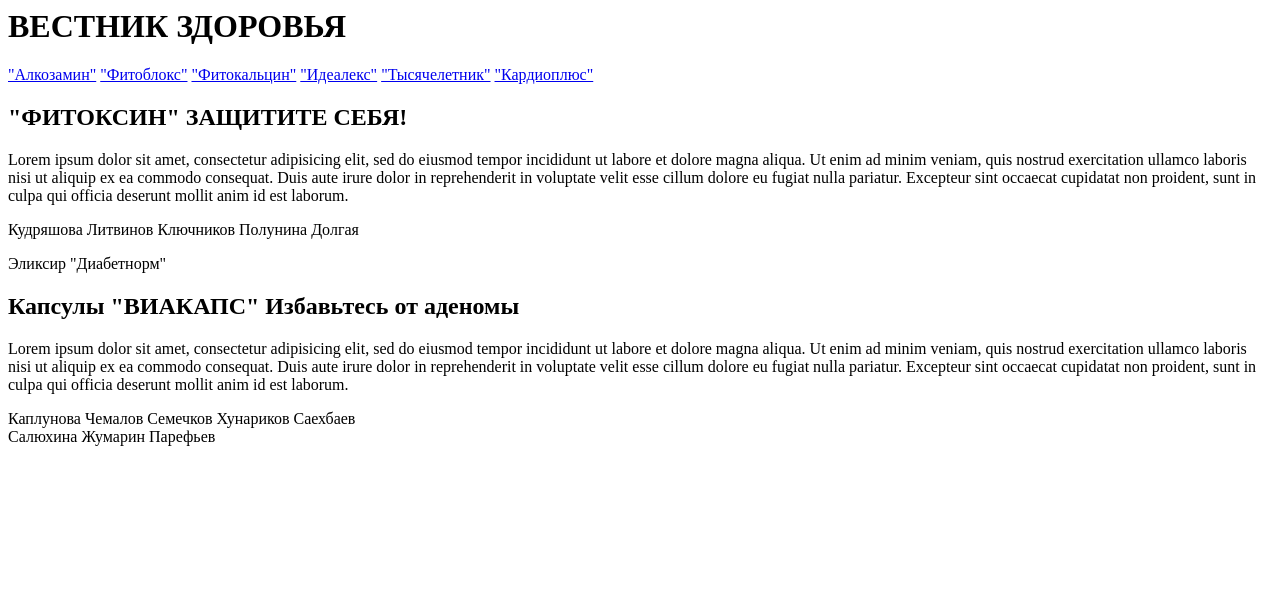
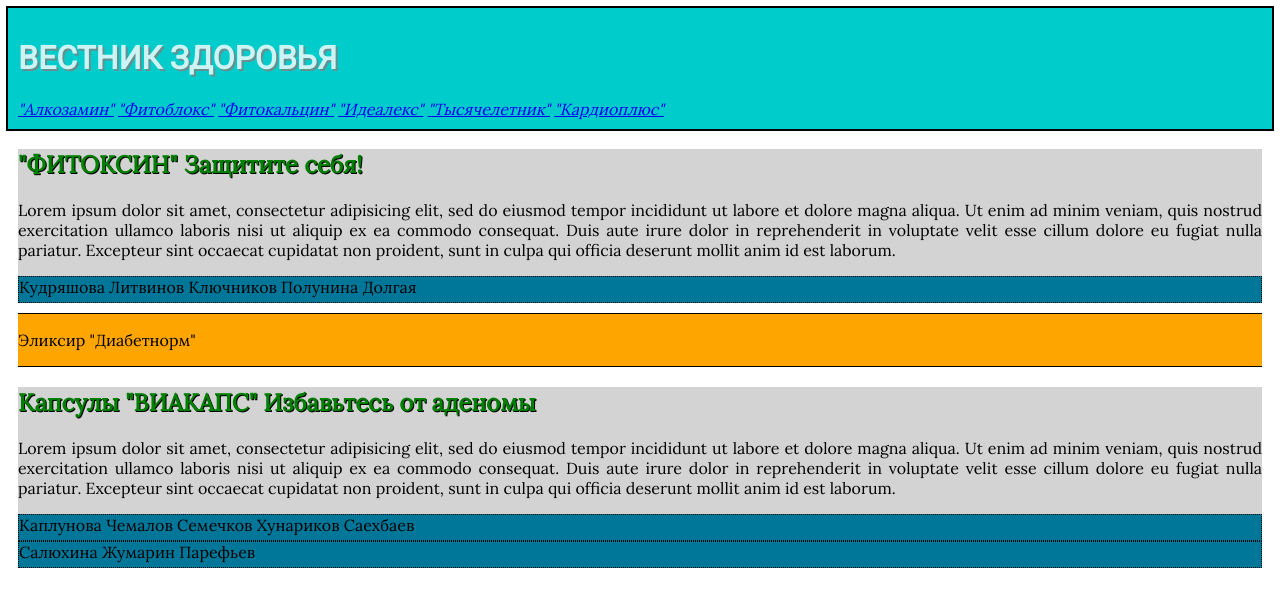
Before and after one commit to WebHeroSchool/HTML-KatyaR, a plain HTML site: page index.html in a window 1280 px wide. Drawn offline with Linux system fonts and the light colour scheme.

Commit message:
font changes

```diff
--- a/index.html
+++ b/index.html
@@ -1,26 +1,27 @@
 <html lang="en" dir="ltr">
 <head>
   <meta charset="utf-8">
-  <title>Структурные теги</title>
+  <title>Подключение стилей</title>
   <link rel="stylesheet" href="./style.css">
+  <link href="https://fonts.googleapis.com/css?family=Lora|Roboto" rel="stylesheet">
 </head>
 <body>
-  <header>
-    <h1>ВЕСТНИК ЗДОРОВЬЯ</h1>
-    <nav>
-      <a href="#">"Алкозамин"</a>
-      <a href="#">"Фитоблокс"</a>
-      <a href="#">"Фитокальцин"</a>
-      <a href="#">"Идеалекс"</a>
-      <a href="#">"Тысячелетник"</a>
-      <a href="#">"Кардиоплюс"</a>
+  <header class="header">
+    <h1 class="header__title">ВЕСТНИК ЗДОРОВЬЯ</h1>
+    <nav class="header__nav nav">
+      <a class="nav__item" href="#">"Алкозамин"</a>
+      <a class="nav__item" href="#">"Фитоблокс"</a>
+      <a class="nav__item" href="#">"Фитокальцин"</a>
+      <a class="nav__item" href="#">"Идеалекс"</a>
+      <a class="nav__item" href="#">"Тысячелетник"</a>
+      <a class="nav__item" href="#">"Кардиоплюс"</a>
     </nav>
   </header>
-  <section>
-    <article class="">
-      <h2>"ФИТОКСИН" ЗАЩИТИТЕ СЕБЯ!</h2>
+  <section class="main">
+    <article class="main__article">
+      <h2 class="main__title">"ФИТОКСИН" Защитите себя!</h2>
       <p>Lorem ipsum dolor sit amet, consectetur adipisicing elit, sed do eiusmod tempor incididunt ut labore et dolore magna aliqua. Ut enim ad minim veniam, quis nostrud exercitation ullamco laboris nisi ut aliquip ex ea commodo consequat. Duis aute irure dolor in reprehenderit in voluptate velit esse cillum dolore eu fugiat nulla pariatur. Excepteur sint occaecat cupidatat non proident, sunt in culpa qui officia deserunt mollit anim id est laborum.</p>
-      <aside class="">
+      <aside class="main__aside">
         <a>Кудряшова</a>
         <a>Литвинов</a>
         <a>Ключников</a>
@@ -28,23 +29,20 @@
         <a>Долгая</a>
       </aside>
     </article>
-    <aside class="">
+    <aside class="main__ads">
       <p>Эликсир "Диабетнорм"</p>
     </aside>
-
-  </section>
-  <section>
-    <article class="">
-      <h2>Капсулы "ВИАКАПС" Избавьтесь от аденомы</h2>
+    <article class="main__article">
+      <h2 class="main__title">Капсулы "ВИАКАПС" Избавьтесь от аденомы</h2>
       <p>Lorem ipsum dolor sit amet, consectetur adipisicing elit, sed do eiusmod tempor incididunt ut labore et dolore magna aliqua. Ut enim ad minim veniam, quis nostrud exercitation ullamco laboris nisi ut aliquip ex ea commodo consequat. Duis aute irure dolor in reprehenderit in voluptate velit esse cillum dolore eu fugiat nulla pariatur. Excepteur sint occaecat cupidatat non proident, sunt in culpa qui officia deserunt mollit anim id est laborum.</p>
-      <aside class="">
+      <aside class="main__aside">
         <a>Каплунова</a>
         <a>Чемалов</a>
         <a>Семечков</a>
         <a>Хунариков</a>
         <a>Саехбаев</a>
       </aside>
-      <aside class="">
+      <aside class="main__aside">
         <a>Салюхина</a>
         <a>Жумарин</a>
         <a>Парефьев</a>
--- a/style.css
+++ b/style.css
@@ -0,0 +1,55 @@
+* {
+  font-family: 'Lora', serif;
+}
+
+.header {
+  color: white;
+  background-color: #0cc;
+  padding: 10px;
+  outline: black double 2px;
+}
+
+.header__title {
+  opacity: 0.8;
+  text-shadow: 2px 2px 0 gray;
+  font-family: 'Roboto', sans-serif;
+}
+
+.nav__item {
+  font-style: oblique;
+}
+
+.main {
+  padding-left: 10px;
+  padding-right: 10px;
+  padding-bottom: 3px;
+  text-align: justify;
+}
+
+.main__title{
+  color: green;
+  text-shadow: 1px 1px 0 black;
+}
+
+.main__article{
+  background-color: lightgray;
+  margin-bottom: 10px;
+}
+
+.main__aside {
+  background-color: #079;
+  padding-bottom: 5px;
+  border: dotted 1px black;
+}
+
+.main__ads {
+  background-color: orange;
+  border-top: solid 1px black;
+  border-bottom: solid 1px black;
+}
+
+.footer {
+  background-color: orange;
+  /* padding-left: 10px; */
+  padding-bottom: 5px;
+}
```
